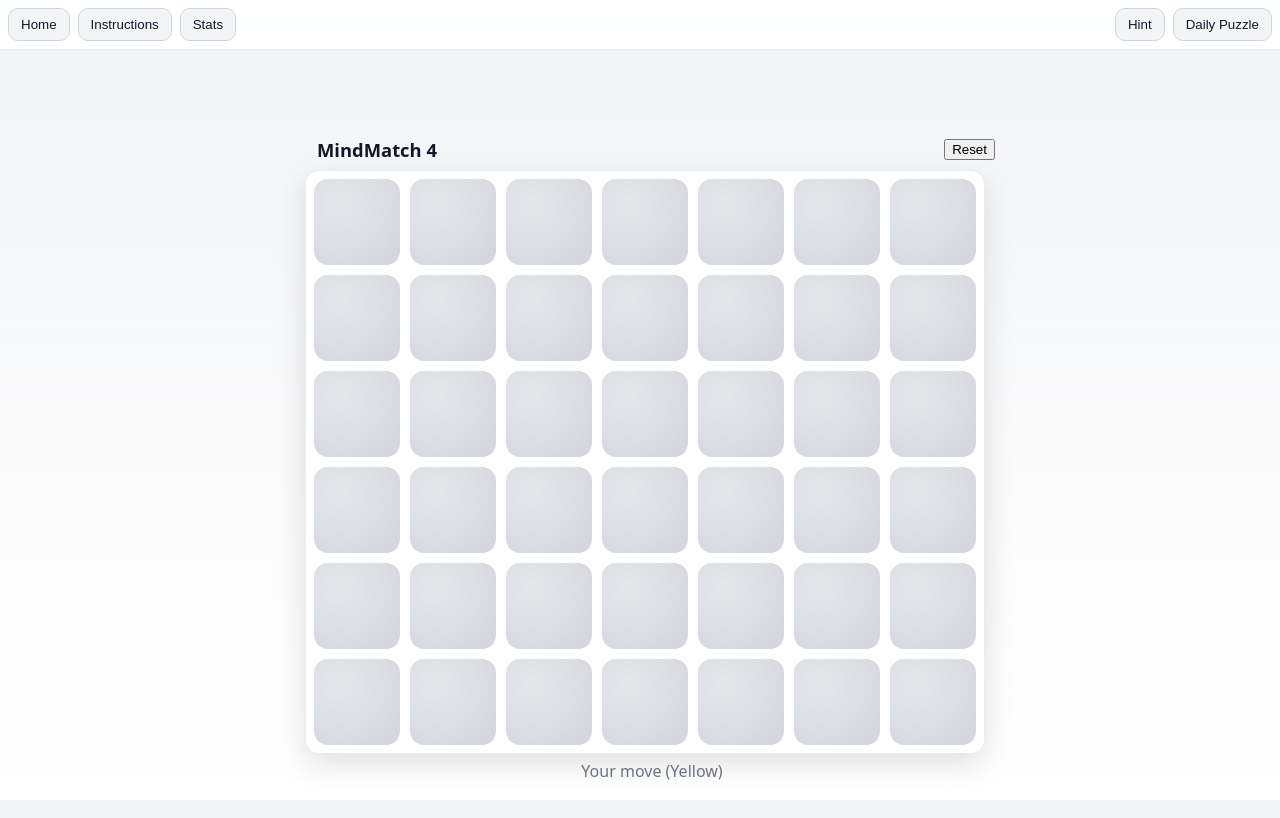
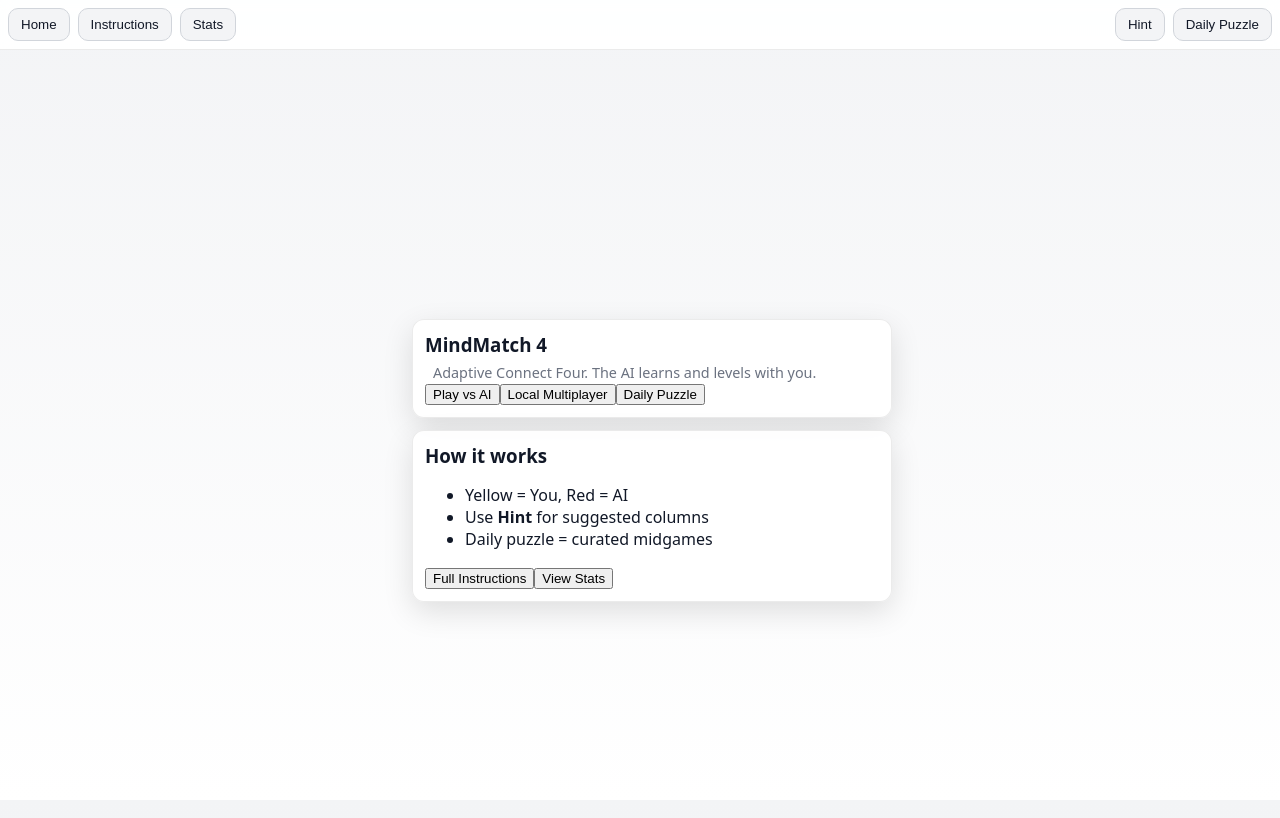
Before and after one commit to ravi-chandu/MindMatch4, a React (Vite) app: page / in a window 1280 px wide. Shown: the top 818 px of the page. Built offline with nearby package versions, Linux system fonts and the light colour scheme.

Commit message:
Update App.jsx

```diff
--- a/src/App.jsx
+++ b/src/App.jsx
@@ -1,98 +1,250 @@
-import React, { useEffect, useMemo, useState } from "react";
-import { winner as evalWinner } from "../ai/engine.js";
+import React, { useEffect, useMemo, useRef, useState } from "react";
+import * as Engine from "../ai/engine.js"; // winner + findWinLine added below
 
 const ROWS = 6, COLS = 7;
 const emptyBoard = () => Array.from({length: COLS}, () => []);
 
 function clampCol(c){ return Math.max(0, Math.min(COLS-1, c)); }
 
+const COMMENTS = {
+  player_win: [
+    "Brilliant! You outplayed the AI.",
+    "Nice fork! The AI didn’t see that coming.",
+    "Chef’s kiss. Again? 😎",
+  ],
+  ai_win: [
+    "The AI found a sneaky line. Try a different opening.",
+    "Tough one—watch those diagonals!",
+    "Good fight! Hints can help in tricky spots.",
+  ],
+  draw: [
+    "Stalemate! Even match.",
+    "Solid defense! Nobody broke through.",
+  ]
+};
+
+function rand(arr){ return arr[Math.floor(Math.random()*arr.length)] || ""; }
+
+// basic confetti (canvas)
+function fireConfetti(canvas){
+  if (!canvas) return;
+  const ctx = canvas.getContext("2d");
+  const W = canvas.width = innerWidth;
+  const H = canvas.height = innerHeight;
+  const parts = Array.from({length: 140}, ()=>({
+    x: Math.random()*W, y: -20 - Math.random()*H/3,
+    s: 4+Math.random()*6, v: 2+Math.random()*4, a: Math.random()*Math.PI
+  }));
+  let t = 0, id;
+  const tick = ()=>{
+    ctx.clearRect(0,0,W,H);
+    parts.forEach(p=>{
+      p.y += p.v; p.x += Math.sin((t+p.a))*1.5;
+      ctx.save();
+      ctx.translate(p.x,p.y);
+      ctx.rotate((t+p.a)*0.2);
+      ctx.fillStyle = ["#ef4444","#f59e0b","#10b981","#3b82f6","#a855f7"][p.s|0 % 5];
+      ctx.fillRect(-p.s/2,-p.s/2,p.s,p.s);
+      ctx.restore();
+    });
+    t+=0.03;
+  };
+  id = setInterval(tick, 16);
+  setTimeout(()=>{ clearInterval(id); ctx.clearRect(0,0,W,H); }, 1800);
+}
+
+function useStats(){
+  const [stats, setStats] = useState(()=> JSON.parse(localStorage.getItem("mm4_stats")||`{"games":0,"wins":0,"losses":0,"draws":0,"streak":0}`));
+  function record(outcome){
+    const s = {...stats};
+    s.games++;
+    if (outcome==="player_win"){ s.wins++; s.streak = Math.max(1, s.streak+1); }
+    else if (outcome==="ai_win"){ s.losses++; s.streak = 0; }
+    else { s.draws++; }
+    localStorage.setItem("mm4_stats", JSON.stringify(s));
+    setStats(s);
+  }
+  return [stats, record];
+}
+
 export default function App(){
-  const [board, setBoard] = useState(()=> emptyBoard());
-  const [turn, setTurn] = useState(1); // 1 = player (Yellow), -1 = AI (Red)
-  const [message, setMessage] = useState("Your move (Yellow)");
+  const [screen, setScreen] = useState("home"); // home | game | stats | instructions
+  const [mode, setMode] = useState("ai");       // ai | 2p
+  const [seedDaily, setSeedDaily] = useState(false);
 
-  // mirror to window for adapter / AI
+  // simple navigation (also wired to top buttons in index.html)
   useEffect(()=>{
-    window.board = board;
-    window.turn = turn;
-    window.getBoardState = () => board;
-    window.renderBoard = (b) => { setBoard(b); };
-    window.dropPiece = (col) => {
-      col = clampCol(col);
-      // disallow full column
-      if ((board[col]?.length ?? 0) >= ROWS) return false;
-
-      // compute next board
-      const next = board.map(c => c.slice());
-      next[col] = (next[col] || []).concat(turn);
-
-      // update now
-      setBoard(next);
-
-      // outcome?
-      const w = evalWinner(next);
-      if (w === 1){ setMessage("You win!"); window.dispatchEvent(new CustomEvent("mm4:gameend",{detail:{outcome:"player_win"}})); return true; }
-      if (w === -1){ setMessage("AI wins!"); window.dispatchEvent(new CustomEvent("mm4:gameend",{detail:{outcome:"ai_win"}})); return true; }
-      if (w === 2){ setMessage("Draw"); window.dispatchEvent(new CustomEvent("mm4:gameend",{detail:{outcome:"draw"}})); return true; }
-
-      // toggle turn + notify AI if it's their turn
-      const nextTurn = -turn;
-      setTurn(nextTurn);
-      if (nextTurn === -1){
-        window.dispatchEvent(new CustomEvent("mm4:turn",{detail:{turn:-1}}));
-      }
-      return true;
-    };
-  }, [board, turn]);
-
-  // simple header text
-  useEffect(()=>{
-    setMessage(turn===1 ? "Your move (Yellow)" : "AI is thinking…");
-  }, [turn]);
-
-  // reset helper (optional)
-  function reset(){
-    const fresh = emptyBoard();
-    setBoard(fresh);
-    setTurn(1);
-    setMessage("Your move (Yellow)");
-  }
+    const h = (e)=> setScreen(e.detail?.to || "home");
+    addEventListener("mm4:navigate", h);
+    return ()=> removeEventListener("mm4:navigate", h);
+  },[]);
 
   return (
     <div className="app">
-      <header className="topbar">
-        <h1 className="brand">MindMatch 4</h1>
-        <button className="reset" onClick={reset}>Reset</button>
-      </header>
-
-      <Board board={board} onDrop={(c)=> turn===1 && window.dropPiece(c)} />
-
-      <p className="status" role="status" aria-live="polite">{message}</p>
+      {screen==="home" && <Home onPlayAI={()=>{setMode("ai"); setScreen("game");}} onPlay2P={()=>{setMode("2p"); setScreen("game");}} onDaily={()=>{setMode("ai"); setSeedDaily(true); setScreen("game");}} onStats={()=>setScreen("stats")} onHelp={()=>setScreen("instructions")} />}
+      {screen==="instructions" && <Instructions onBack={()=>setScreen("home")} />}
+      {screen==="stats" && <Stats onBack={()=>setScreen("home")} />}
+      {screen==="game" && <Game mode={mode} seedDaily={seedDaily} onBack={()=>setScreen("home")} />}
     </div>
   );
 }
 
-function Board({ board, onDrop }){
-  // render holes + discs; each cell carries data attributes for the adapter
-  const cols = board;
+function Home({onPlayAI,onPlay2P,onDaily,onStats,onHelp}){
+  return (
+    <div className="home">
+      <div className="card">
+        <h3>MindMatch 4</h3>
+        <p className="sub">Adaptive Connect Four. The AI learns and levels with you.</p>
+        <div className="actions">
+          <button onClick={onPlayAI}>Play vs AI</button>
+          <button onClick={onPlay2P}>Local Multiplayer</button>
+          <button onClick={onDaily}>Daily Puzzle</button>
+        </div>
+      </div>
+      <div className="card">
+        <h3>How it works</h3>
+        <ul>
+          <li>Yellow = You, Red = AI</li>
+          <li>Use <b>Hint</b> for suggested columns</li>
+          <li>Daily puzzle = curated midgames</li>
+        </ul>
+        <div className="actions">
+          <button onClick={onHelp}>Full Instructions</button>
+          <button onClick={onStats}>View Stats</button>
+        </div>
+      </div>
+    </div>
+  );
+}
+
+function Instructions({onBack}){
+  return (
+    <div className="home">
+      <div className="card">
+        <h3>Instructions</h3>
+        <ol>
+          <li>Connect four of your discs in a row (horizontal, vertical, or diagonal).</li>
+          <li>Tap a column to drop your disc; pieces stack from the bottom.</li>
+          <li><b>Hints</b> highlight strong moves: immediate wins, blocks, best lines.</li>
+          <li>AI adapts to your performance—win more to face deeper search.</li>
+          <li>Use <b>Daily Puzzle</b> for a fresh challenge each day.</li>
+        </ol>
+        <div className="actions"><button onClick={onBack}>Back</button></div>
+      </div>
+    </div>
+  );
+}
+
+function Stats({onBack}){
+  const [stats] = useStats();
+  return (
+    <div className="home">
+      <div className="card">
+        <h3>Stats</h3>
+        <p>Games: <b>{stats.games}</b></p>
+        <p>Wins / Losses / Draws: <b>{stats.wins}</b> / <b>{stats.losses}</b> / <b>{stats.draws}</b></p>
+        <p>Win Streak: <b>{stats.streak}</b></p>
+        <div className="actions"><button onClick={onBack}>Back</button></div>
+      </div>
+    </div>
+  );
+}
+
+function Game({mode, seedDaily, onBack}){
+  const [board, setBoard] = useState(()=> Array.from({length: COLS}, ()=>[]));
+  const [turn, setTurn] = useState(1); // 1=You, -1=AI or P2
+  const [msg, setMsg] = useState("Your move (Yellow)");
+  const [end, setEnd] = useState(null); // null | "player_win" | "ai_win" | "draw"
+  const [winLine, setWinLine] = useState(null); // [{r,c}...]
+  const [stats, record] = useStats();
+  const confettiRef = useRef(null);
+
+  // expose for AI adapter & plugin
+  useEffect(()=>{
+    window.board = board;
+    window.turn = turn;
+    window.mm4Mode = mode; // consumed in plugin-wire
+    window.getBoardState = () => board;
+    window.loadBoardState = (b) => { setBoard(b); setTurn(1); setEnd(null); setWinLine(null); setMsg("Your move (Yellow)"); };
+    window.renderBoard = (b) => setBoard(b);
+    window.dropPiece = (col) => place(col, turn);
+  }, [board, turn, mode]);
+
+  // seed daily puzzle once
+  useEffect(()=>{
+    if (seedDaily && window.MindMatchAI?.todaySeed){
+      setBoard(window.MindMatchAI.todaySeed());
+    }
+    // eslint-disable-next-line
+  }, []);
+
+  function place(col, who){
+    col = clampCol(col);
+    if ((board[col]?.length||0) >= ROWS || end) return false;
+
+    const nb = board.map(c=>c.slice());
+    nb[col] = (nb[col]||[]).concat(who);
+    setBoard(nb);
+
+    const w = Engine.winner(nb);
+    if (w === 1){ finish("player_win", Engine.findWinLine(nb)); return true; }
+    if (w === -1){ finish("ai_win", Engine.findWinLine(nb)); return true; }
+    if (w === 2){ finish("draw", null); return true; }
+
+    const nt = -who;
+    setTurn(nt);
+    // If playing AI and it's AI's turn, notify plugin
+    if (mode==="ai" && nt === -1){
+      window.dispatchEvent(new CustomEvent("mm4:turn",{detail:{turn:-1}}));
+    }
+    return true;
+  }
+
+  function finish(outcome, line){
+    setEnd(outcome);
+    setWinLine(line);
+    record(outcome);
+    if (outcome==="player_win") fireConfetti(document.getElementById("mm4-confetti"));
+    setMsg(outcome==="player_win" ? "You win!" : outcome==="ai_win" ? "AI wins!" : "Draw");
+    window.dispatchEvent(new CustomEvent("mm4:gameend",{detail:{outcome}}));
+    if (window.MindMatchAI?.onGameEnd) window.MindMatchAI.onGameEnd(outcome);
+  }
+
+  function reset(){ setBoard(emptyBoard()); setTurn(1); setEnd(null); setWinLine(null); setMsg("Your move (Yellow)"); }
+
+  // post-game dialog content
+  const talk = end ? rand(COMMENTS[end]) : "";
 
   return (
+    <>
+      <header className="topbar">
+        <div>
+          <h1 className="brand">MindMatch 4</h1>
+          <p className="sub">{mode==="ai" ? "vs AI" : "Local Multiplayer"}</p>
+        </div>
+        <div className="modebar">
+          <button className={mode==="ai"?"active":""} onClick={()=>window.dispatchEvent(new CustomEvent('mm4:navigate',{detail:{to:'home'}}))}>Home</button>
+          <button onClick={reset}>Reset</button>
+          <button onClick={onBack}>Back</button>
+        </div>
+      </header>
+
+      <p className="status" role="status" aria-live="polite">
+        {msg} {end ? " " + talk : ""}
+      </p>
+
+      <div className="board-wrap">
+        {/* Winning overlay */}
+        {!!winLine && <WinOverlay line={winLine} />}
         <div className="board" role="grid" aria-label="Connect Four">
           {Array.from({length: COLS}).map((_, c) => (
-        <div key={c} className="col" data-col={c} onClick={()=>onDrop?.(c)}>
+            <div key={c} className="col" data-col={c} onClick={()=> turn===1 || mode==="2p" ? place(c, turn) : null}>
               {Array.from({length: ROWS}).map((_, rr) => {
-            const r = ROWS-1-rr;       // visual row (top→bottom)
-            const v = cols[c][r] ?? 0; // 0 empty, 1 player, -1 AI
+                const r = ROWS-1-rr;
+                const v = (board[c][r] ?? 0);
                 const fill = v===1 ? "yellow" : v===-1 ? "red" : "empty";
                 return (
-              <div
-                key={r}
-                className={`cell ${fill}`}
-                data-col={c}
-                data-row={rr}
-                data-val={v}
-                aria-label={`Row ${rr+1}, Column ${c+1}`}
-              >
+                  <div key={r} className={`cell ${fill}`} data-col={c} data-row={rr} data-val={v}>
                     {v!==0 && <span className={`disc ${fill}`} />}
                   </div>
                 );
@@ -100,5 +252,42 @@ function Board({ board, onDrop }){
             </div>
           ))}
         </div>
+      </div>
+
+      {/* Post-game dialog */}
+      {end && (
+        <div className="modal" role="dialog" aria-modal="true">
+          <div className="dialog">
+            <h2>{end==="player_win"?"🎉 You win!":end==="ai_win"?"🤖 AI wins":"🤝 Draw"}</h2>
+            <p>{talk}</p>
+            <div className="actions">
+              <button onClick={reset}>Rematch</button>
+              {mode==="ai" && <button onClick={()=>{ setBoard(emptyBoard()); setTurn(-1); setEnd(null); setWinLine(null); setMsg("AI starts…"); window.dispatchEvent(new CustomEvent("mm4:turn",{detail:{turn:-1}})); }}>Switch sides (AI first)</button>}
+              <button onClick={onBack}>Home</button>
+            </div>
+          </div>
+        </div>
+      )}
+    </>
   );
 }
+
+/* Overlay to draw a line over the winning 4 cells */
+function WinOverlay({line}){
+  // line = [{r,c}, ...] with r=0..5 (top->bottom in DOM), c=0..6 (left->right)
+  // Convert to SVG coords in [0..7]x[0..6] grid space, accounting for gaps and padding
+  const gap = 10;
+  const cell = parseFloat(getComputedStyle(document.documentElement).getPropertyValue("--cell")) || 56;
+  const pad = 8; // board padding
+  const x = (c)=> pad + c*(cell+gap) + cell/2;
+  const y = (r)=> pad + r*(cell+gap) + cell/2;
+
+  const [a,b,c2,d] = line.map(p=>({X:x(p.c), Y:y(p.r)}));
+  return (
+    <div className="win-overlay" aria-hidden="true">
+      <svg>
+        <line x1={a.X} y1={a.Y} x2={d.X} y2={d.Y} stroke="gold" strokeWidth="6" strokeLinecap="round" />
+      </svg>
+    </div>
+  );
+}
```
Lines whose indentation alone changed are shown as unchanged.
